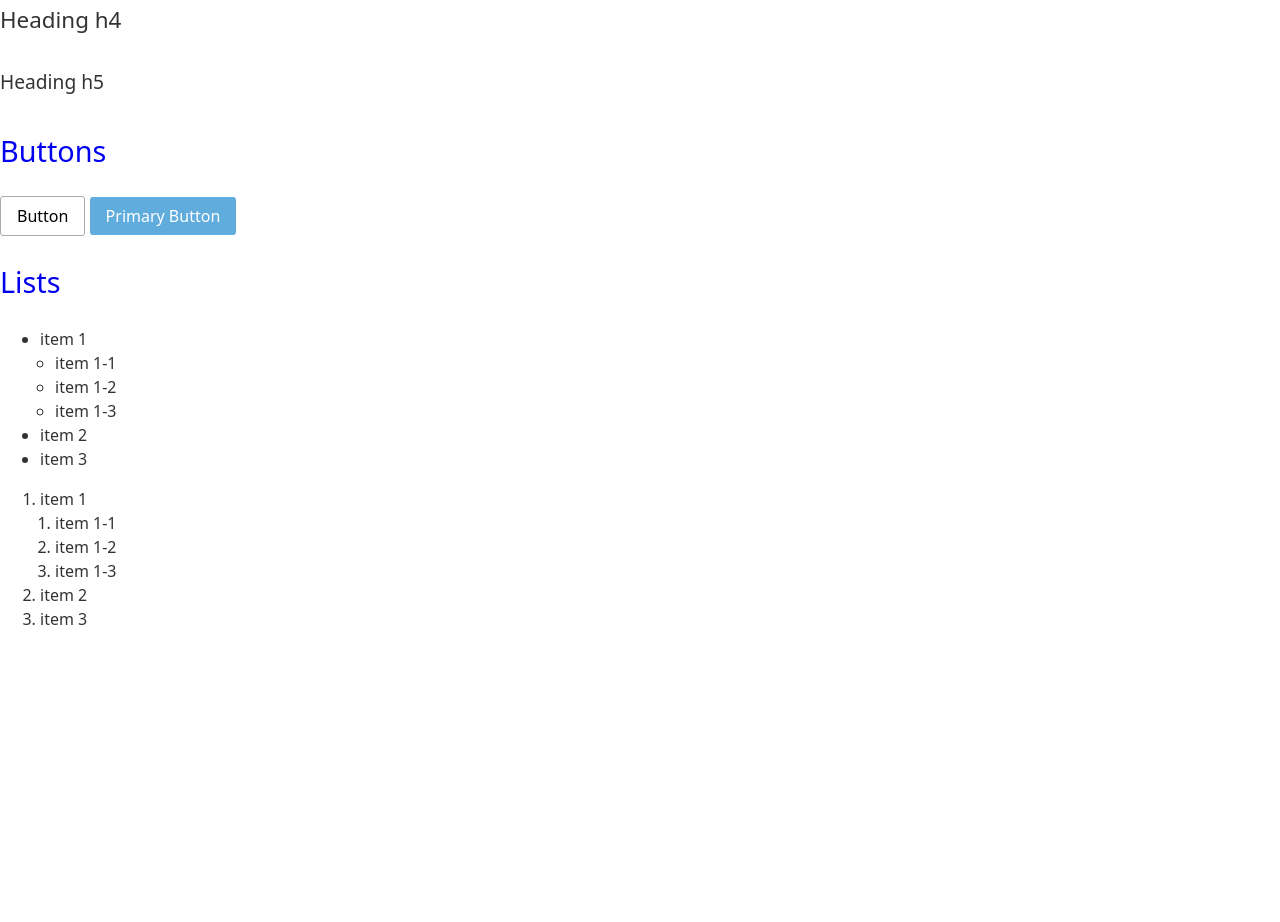
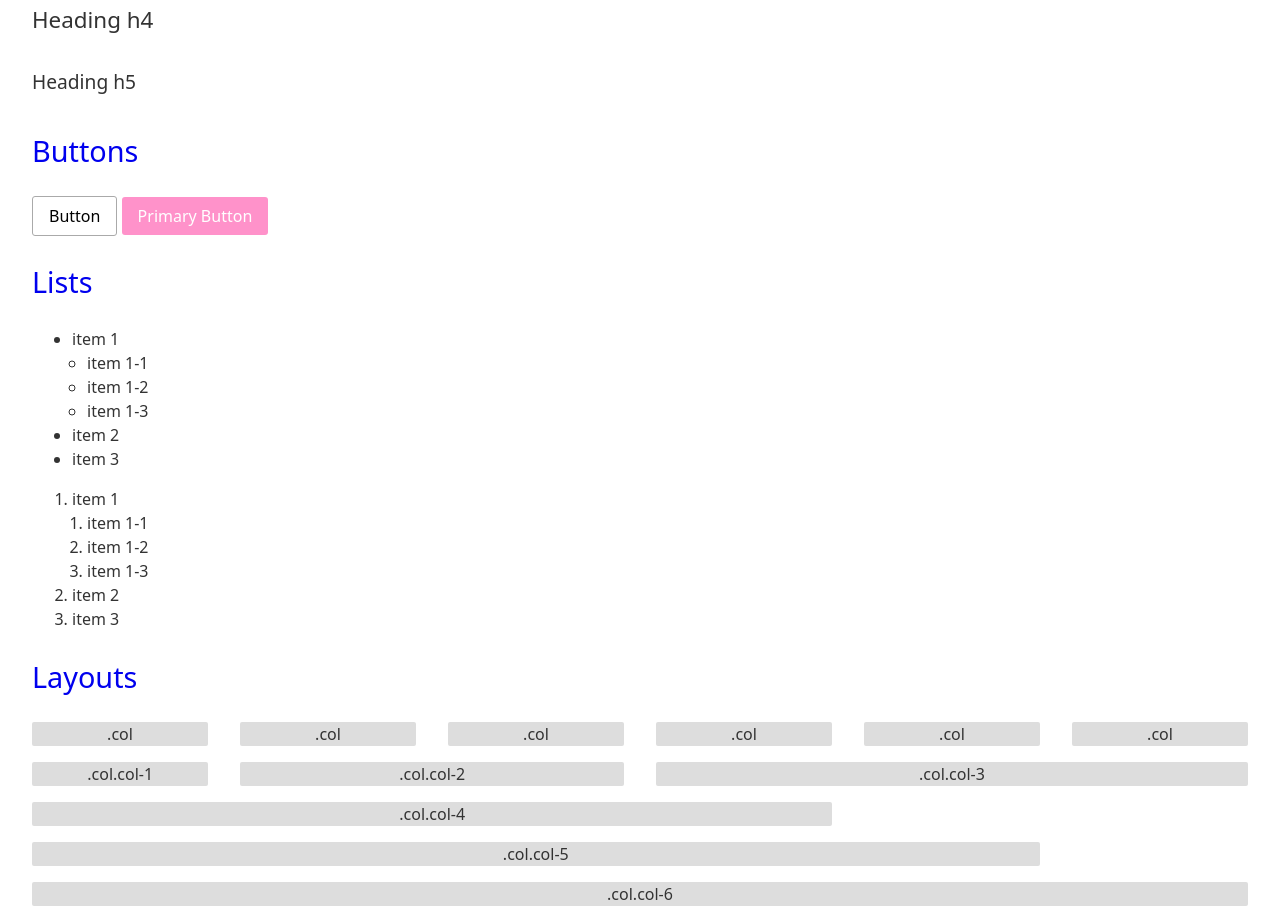
Before and after one commit to ia7ck/eperc, a website: page docs/index.html in a window 1280 px wide. Shown: the part 297-1219 px from the top of the page. Before the commit the page ends 944 px from the top, so only its background shows below. Drawn offline with Linux system fonts and the light colour scheme.

Commit message:
add layout

```diff
--- a/docs/index.html
+++ b/docs/index.html
@@ -10,7 +10,7 @@
 </head>
 
 <body>
-  <main>
+  <main class="container">
     <section>
       <h2 name="headings" class="heading h2"><a href="#headings">Headings</a></h2>
       <div class="content">
@@ -53,6 +53,38 @@
         </ol>
       </div>
     </section>
+    <section>
+      <style>
+        .row .col {
+          padding-bottom: 1rem;
+        }
+
+        .col-item {
+          background: #ddd;
+          border-radius: 2px;
+          display: block;
+          text-align: center;
+          width: 100%;
+        }
+      </style>
+      <h2 name="layouts" class="heading h2"><a href="#layouts">Layouts</a></h2>
+      <div class="row">
+        <div class="col"><span class="col-item">.col</span></div>
+        <div class="col"><span class="col-item">.col</span></div>
+        <div class="col"><span class="col-item">.col</span></div>
+        <div class="col"><span class="col-item">.col</span></div>
+        <div class="col"><span class="col-item">.col</span></div>
+        <div class="col"><span class="col-item">.col</span></div>
+      </div>
+      <div class="row row-wrap">
+        <div class="col col-1"><span class="col-item">.col.col-1</span></div>
+        <div class="col col-2"><span class="col-item">.col.col-2</span></div>
+        <div class="col col-3"><span class="col-item">.col.col-3</span></div>
+        <div class="col col-4"><span class="col-item">.col.col-4</span></div>
+        <div class="col col-5"><span class="col-item">.col.col-5</span></div>
+        <div class="col col-6"><span class="col-item">.col.col-6</span></div>
+      </div>
+    </section>
   </main>
 </body>
 
--- a/src/_base.scss
+++ b/src/_base.scss
@@ -1,4 +1,11 @@
+*,
+*::before,
+*::after {
+  box-sizing: inherit;
+}
+
 body {
+  box-sizing: border-box;
   color: $text-color;
   font-family: system-ui, -apple-system, "Hiragino Sans", "Yu Gothic UI", "Segoe UI", "Meiryo", sans-serif;
   font-size: $font-size;
--- /dev/null
+++ b/src/_layout.scss
@@ -0,0 +1,51 @@
+.container {
+  // position: relative;
+  margin: 0 auto;
+  max-width: 1440px;
+  padding: 0 2rem;
+}
+
+.row {
+  display: flex;
+  flex-direction: row;
+  margin-left: -1rem; // trick
+  width: calc(100% + 2rem);
+  &.row-wrap {
+    flex-wrap: wrap;
+  }
+  .col {
+    flex: 1 1 auto;
+    padding: 0 1rem;
+    width: 100%;
+    &.col-1 {
+      flex: 0 0 16.7%;
+      width: 16.7%;
+    }
+    &.col-2 {
+      flex: 0 0 33.3%;
+      width: 33.3%;
+    }
+    &.col-3 {
+      flex: 0 0 50%;
+      width: 50%;
+    }
+    &.col-4 {
+      flex: 0 0 66.7%;
+      width: 66.7%;
+    }
+    &.col-5 {
+      flex: 0 0 83.3%;
+      width: 83.3%;
+    }
+    &.col-6 {
+      flex: 0 0 100%;
+      width: 100%;
+    }
+  }
+}
+
+@media (max-width: 640px) {
+  .row {
+    flex-direction: column;
+  }
+}
--- a/src/eperc.scss
+++ b/src/eperc.scss
@@ -5,3 +5,4 @@
 @import "heading";
 @import "button";
 @import "list";
+@import "layout";
```
Also changed, not shown: dist/eperc.css, dist/eperc.min.css, docs/dist/eperc.css, docs/dist/eperc.min.css.
